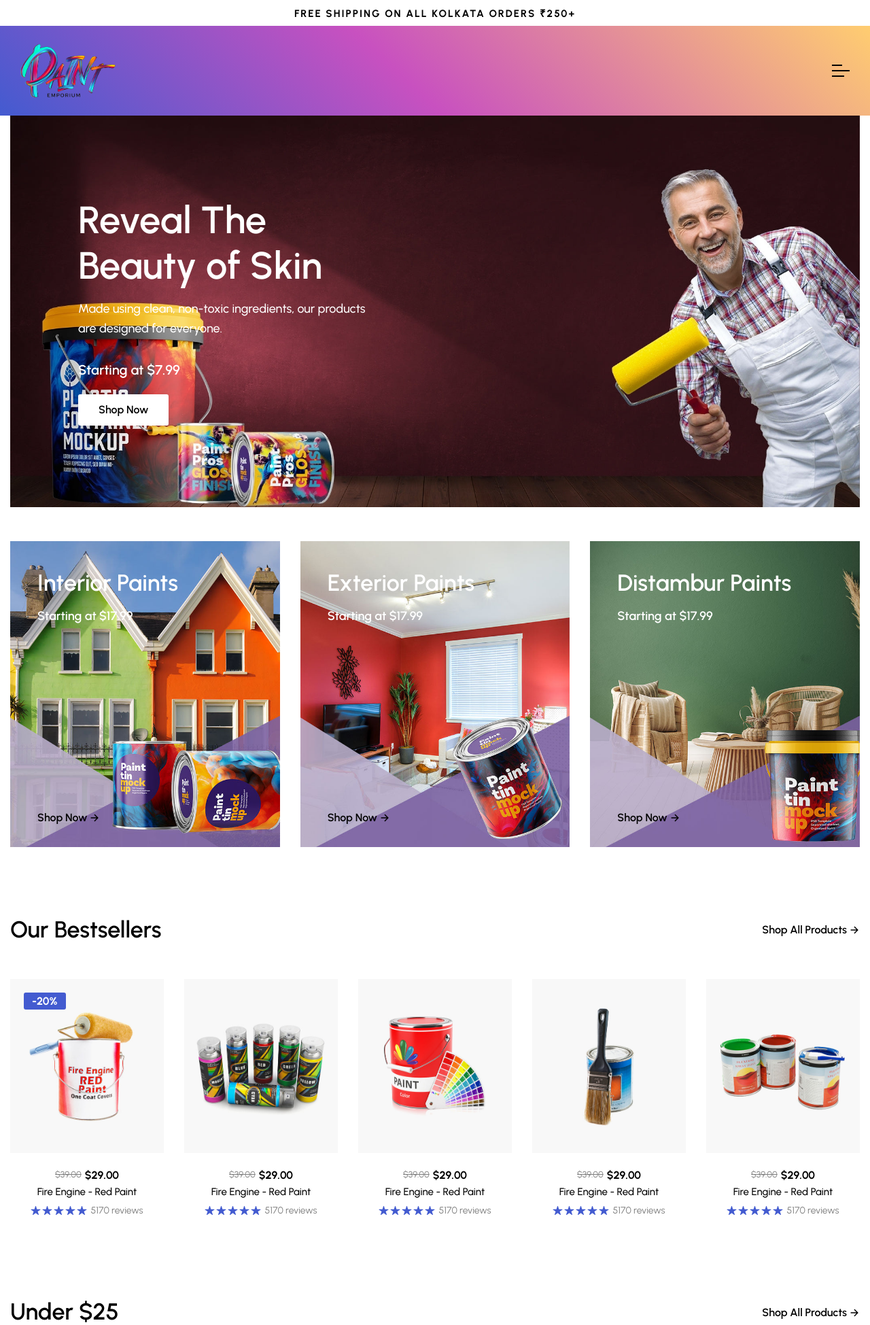
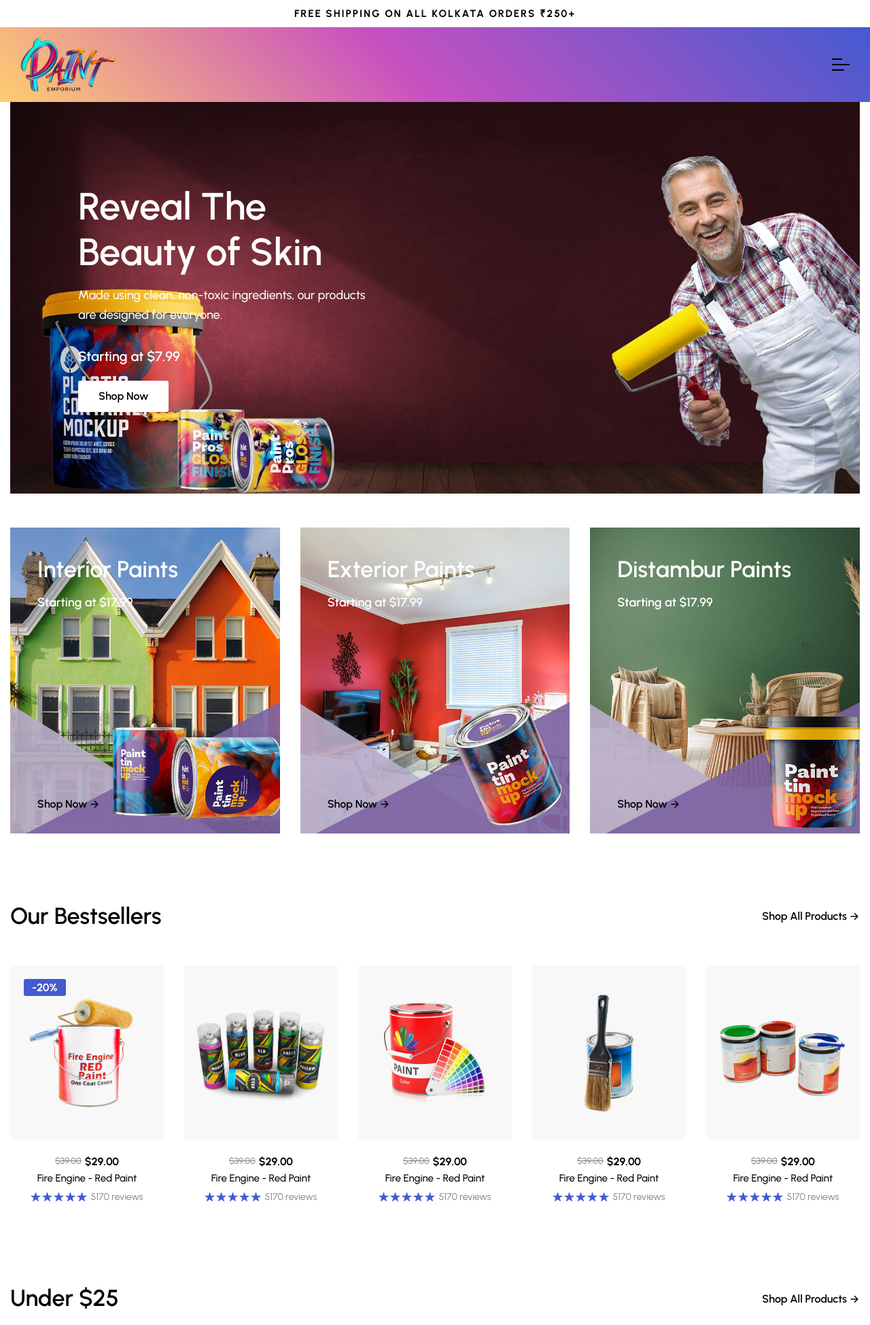
Before and after one commit to iamPankajGhosh/paint-emporium_vanilaJs, a PHP site: page / in a window 1280 px wide. Shown: the top 1949 px of the page at 68% size. Run offline with PHP 8.4, Linux system fonts and the light colour scheme.

Commit message:
Update : header

```diff
--- a/src/assets/css/main.css
+++ b/src/assets/css/main.css
@@ -45,9 +45,9 @@
   );
   --gradient-2: linear-gradient(
     43deg,
-    var(--speech-blue) 0%,
+    var(--grandis) 0%,
     var(--fuchsia-pink) 46%,
-    var(--grandis) 100%
+    var(--speech-blue) 100%
   );
 
   /**
@@ -404,7 +404,7 @@ body {
 
 .header {
   position: relative;
-  padding-block-end: 130px;
+  padding-block-end: 110px;
 }
 
 .alert {
@@ -423,9 +423,9 @@ body {
   bottom: 0;
   left: 0;
   width: 100%;
-  background-color: var(--speech-blue);
+  background-color: var(--grandis);
   background: var(--gradient-2);
-  padding-block: 26px;
+  padding-block: 15px;
   z-index: 4;
 }
 
```
